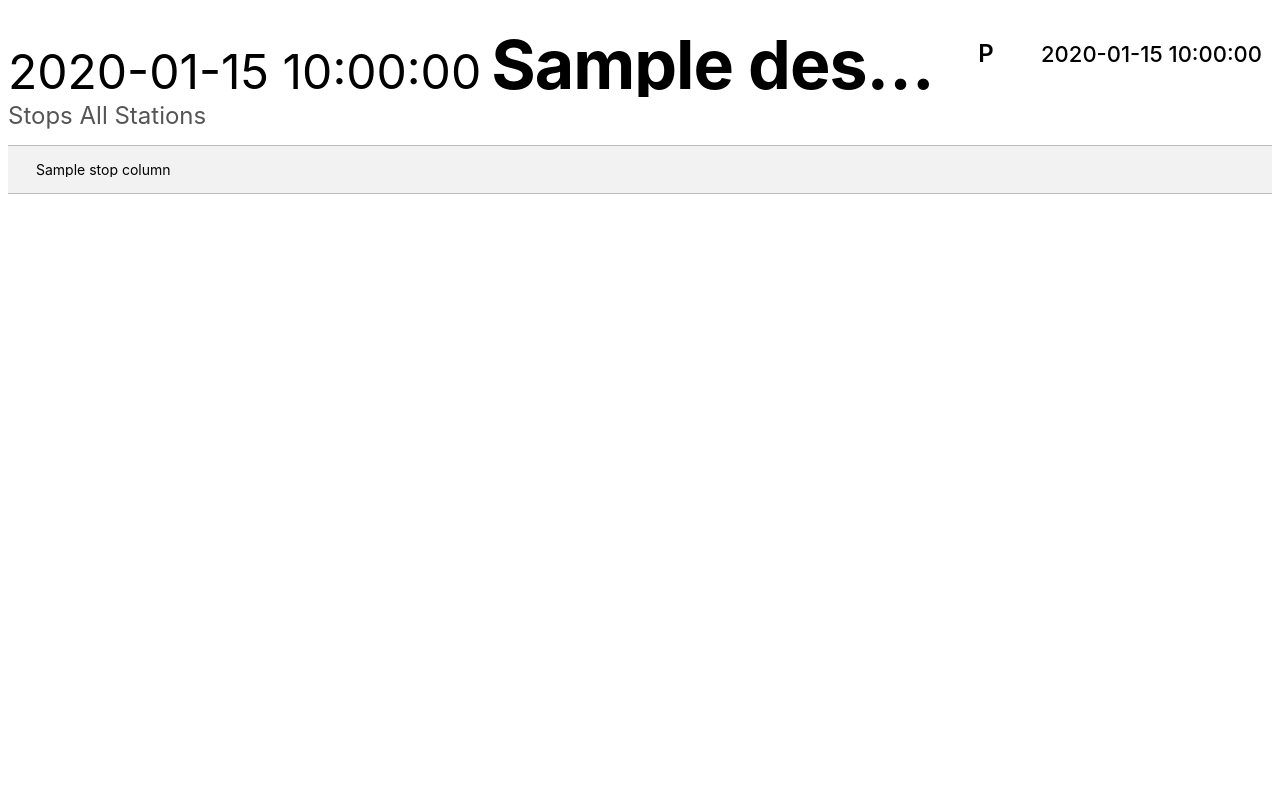
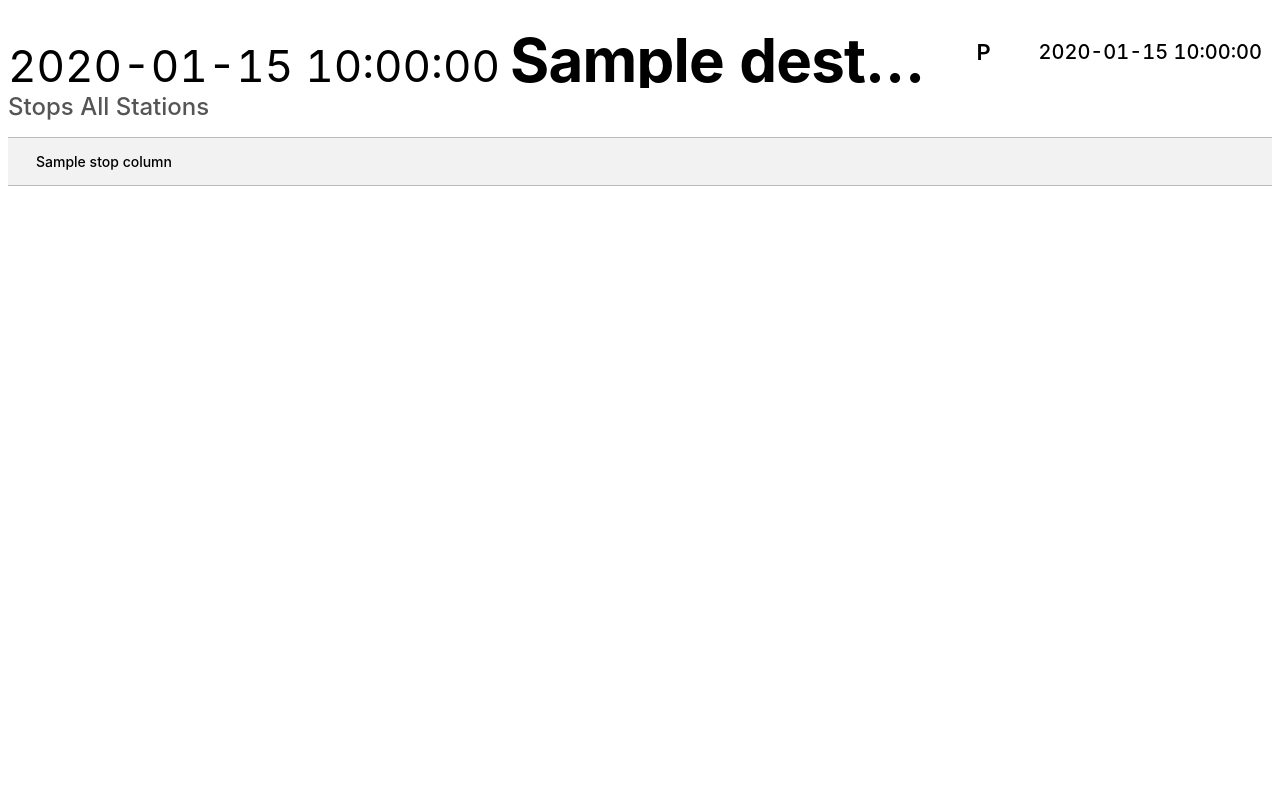
Before and after one commit to Sneethan/trmnl, a Python web app: template app/templates/full.html in a window 1280 px wide. Shown: the top 791 px of the page. Run offline with Jinja, Linux system fonts and the light colour scheme; the template is opened without the code that fills it: most values are stand-ins (such as "Sample title", 1, 10 or a date in 2020).

Commit message:
Update full.html

```diff
--- a/app/templates/full.html
+++ b/app/templates/full.html
@@ -5,6 +5,15 @@
     --border: var(--gray-60, #bbb);
     --muted: var(--gray-25, #555);
     --subtle: var(--gray-50, #999);
+    --type-title: 52px;
+    --type-time: 38px;
+    --type-summary: 22px;
+    --type-stop: 14px;
+    --type-row-time: 15px;
+    --type-row-dest: 15px;
+    --type-row-meta: 14px;
+    font-family: 'Inter', sans-serif;
+    font-variant-numeric: tabular-nums;
     width: 100%;
     height: 100%;
     min-height: 0;
@@ -55,19 +64,17 @@
   }
 
   .vic-sch-time {
-    font-family: 'Inter', sans-serif;
-    font-size: 42px;
+    font-size: var(--type-time);
     line-height: 1;
     font-weight: 400;
     white-space: nowrap;
   }
 
   .vic-destination {
-    font-family: 'Inter', sans-serif;
-    font-size: 56px;
-    line-height: 0.95;
-    letter-spacing: -1px;
-    font-weight: 700;
+    font-size: var(--type-title);
+    line-height: 0.94;
+    letter-spacing: -0.8px;
+    font-weight: 650;
     white-space: nowrap;
     overflow: hidden;
     text-overflow: ellipsis;
@@ -85,11 +92,10 @@
     text-align: center;
     background: var(--line-colour);
     color: var(--white);
-    font-family: 'Inter', sans-serif;
-    font-size: 24px;
+    font-size: 22px;
     line-height: 1;
     font-weight: 600;
-    padding: 10px 8px;
+    padding: 9px 8px;
   }
 
   .vic-expected {
@@ -97,20 +103,25 @@
     text-align: center;
     background: var(--black);
     color: var(--white);
-    font-family: 'Inter', sans-serif;
-    font-size: 22px;
+    font-size: 20px;
     line-height: 1;
     font-weight: 500;
-    padding: 11px 10px;
+    padding: 10px 10px;
   }
 
   .vic-summary {
     margin-top: 6px;
-    font-family: 'Inter', sans-serif;
-    font-size: 24px;
+    font-size: var(--type-summary);
     line-height: 1.1;
     color: var(--muted);
-    font-weight: 400;
+    font-weight: 450;
+  }
+
+  .vic-summary-note {
+    margin-top: 4px;
+    font-size: 13px;
+    line-height: 1.2;
+    color: var(--subtle);
   }
 
   .vic-pattern {
@@ -179,15 +190,18 @@
   }
 
   .vic-stop-name {
-    font-family: 'Inter', sans-serif;
-    font-size: 14px;
-    font-weight: 400;
+    font-size: var(--type-stop);
+    font-weight: 450;
     line-height: 1.1;
     white-space: nowrap;
     overflow: hidden;
     text-overflow: ellipsis;
     color: var(--black);
     padding-right: 4px;
+  }
+
+  .vic-stop-copy {
+    min-width: 0;
   }
 
   .vic-stop.is-current {
@@ -330,19 +347,24 @@
     align-items: center;
     justify-content: center;
     text-align: center;
-    font-family: 'Inter', sans-serif;
     font-size: 34px;
     line-height: 1.1;
     color: var(--muted);
   }
 
   @media (min-width: 1180px) {
+    .vic-pid {
+      --type-title: 60px;
+      --type-time: 44px;
+      --type-summary: 24px;
+    }
+
     .vic-destination {
-      font-size: 68px;
+      font-size: var(--type-title);
     }
 
     .vic-sch-time {
-      font-size: 48px;
+      font-size: var(--type-time);
     }
 
     .vic-pattern.pattern-og {
@@ -404,7 +443,9 @@
                   <div class="vic-track-line"></div>
                   <div class="vic-track-dot"></div>
                 </div>
+                <div class="vic-stop-copy">
                   <span class="vic-stop-name">{{ stop.name }}</span>
+                </div>
               </div>
             {% endfor %}
             <div class="vic-track-cap"></div>
@@ -424,7 +465,9 @@
                   <div class="vic-track-line"></div>
                   <div class="vic-track-dot"></div>
                 </div>
+                <div class="vic-stop-copy">
                   <span class="vic-stop-name">{{ stop.name }}</span>
+                </div>
               </div>
             {% endfor %}
             <div class="vic-track-cap"></div>
```
Also changed, not shown: other parts of app/templates/full.html (+35 -15 lines). Lines whose indentation alone changed are shown as unchanged.
